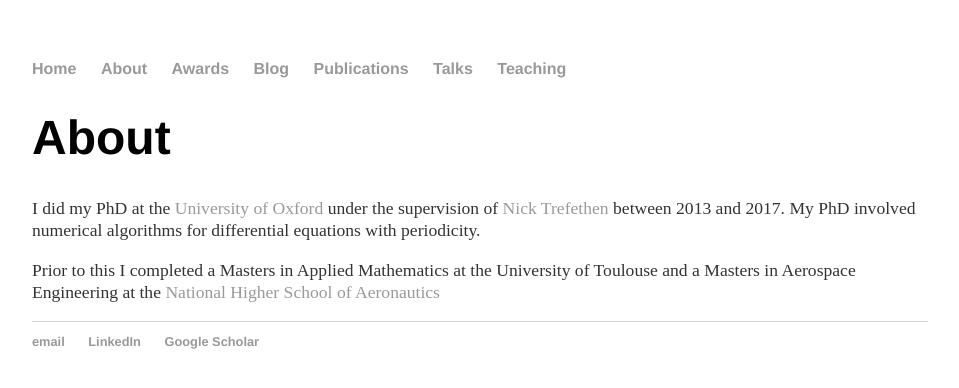
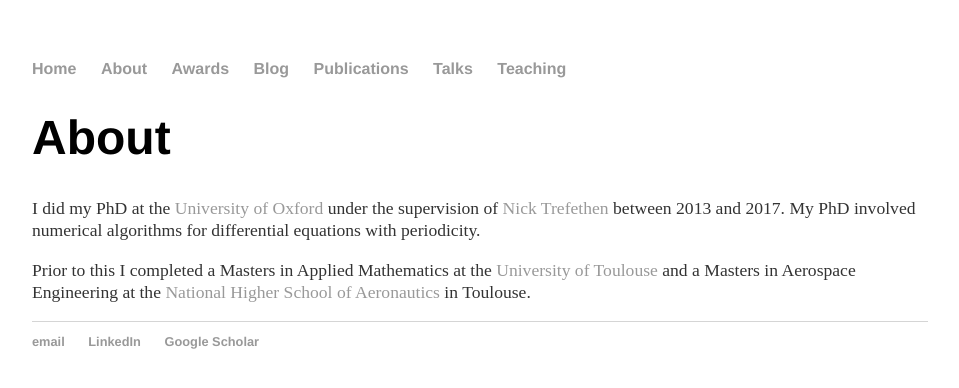
Before and after one commit to Hadrien-Montanelli/Hadrien-Montanelli.github.io, a Jekyll site: the page built from about/index.html, in a window 1280 px wide. Shown: the top 388 px of the page, without its empty margins (160-1119 px from the left). Built offline with Jekyll 4.4.1, drawn with Linux system fonts in a browser that asks for light colours; some of the changed lines change nothing that is shown.

Commit message:
Update index.html

```diff
--- a/about/index.html
+++ b/about/index.html
@@ -7,7 +7,8 @@ title: About
 	<p>I did my PhD at the <a href="http://www.ox.ac.uk">University of Oxford</a> under the supervision of
 	<a href="http://people.maths.ox.ac.uk/trefethen/">Nick Trefethen</a> between 2013 and 2017.
  	My PhD involved numerical algorithms for differential equations with periodicity.</p>
-	<p>Prior to this I completed a Masters in Applied Mathematics at the University of Toulouse
+	<p>Prior to this I completed a Masters in Applied Mathematics at the
+	<a href="http://www.univ-tlse3.fr/home/home-page-en-379161.kjsp?RH=ACCUEIL">University of Toulouse</a>
 	and a Masters in Aerospace Engineering at the
-	<a href="http://www.isae-supaero.fr/en/">National Higher School of Aeronautics</a in Toulouse.</p>
+	<a href="http://www.isae-supaero.fr/en/">National Higher School of Aeronautics</a> in Toulouse.</p>
 </div><!-- /.blurb -->
```
